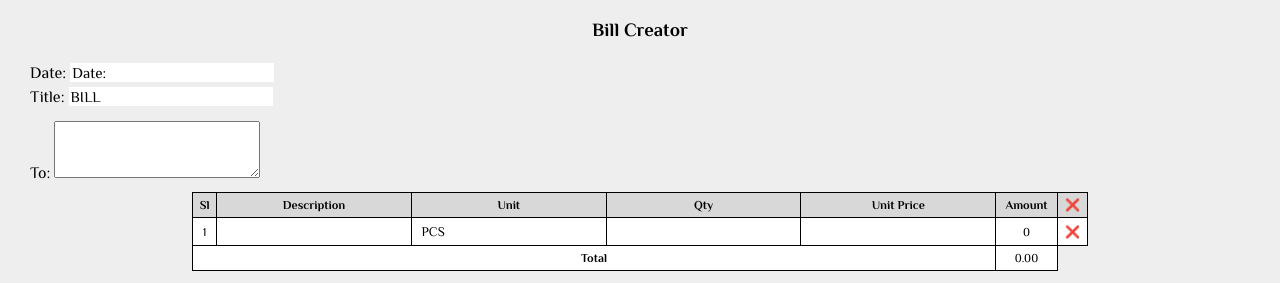
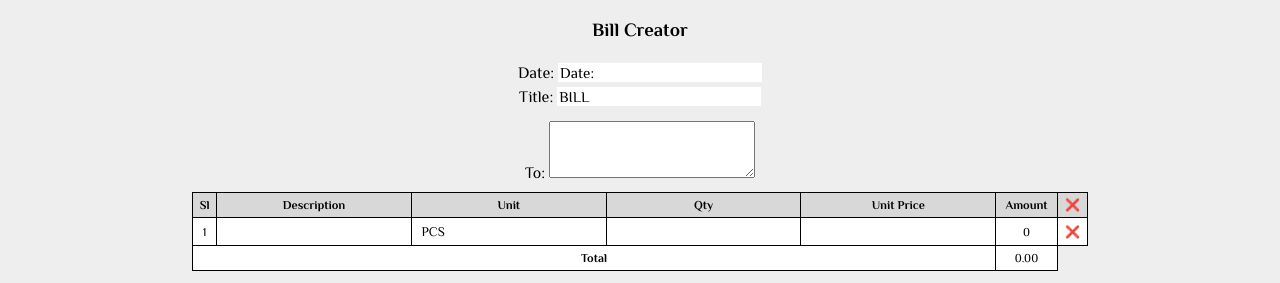
Before and after one commit to Aynulbgc/InvoiceMaker, a plain HTML site: page index.html in a window 1280 px wide. Shown: the top 283 px of the page. Drawn offline with Linux system fonts and the light colour scheme.

Commit message:
Update index.html

```diff
--- a/index.html
+++ b/index.html
@@ -159,12 +159,12 @@ th {
 
 <h3 style="text-align:center;">Bill Creator</h3>
 
-<div style="text-align:left; margin:10px 30px 0;">
+<div style="text-align:center; margin:10px 30px 0;">
   Date: <input type="text" id="dateInput" value="Date: " style="width: 200px; margin-top: 5px; font-size: 15px;"><br/>
   Title: <input type="text" id="pooInput" value="BILL" style="width: 200px; margin-top: 5px; font-size: 15px;">
 </div>
 
-<div id="divto" style="text-align:left; margin:10px 30px 0;">
+<div id="divto" style="text-align:center; margin:10px 30px 0;">
   To:
   <textarea id="toInput" rows="3" style="width:200px; font-family:Philosopher; margin-top: 5px; font-size: 15px;"></textarea>
 </div>
```
